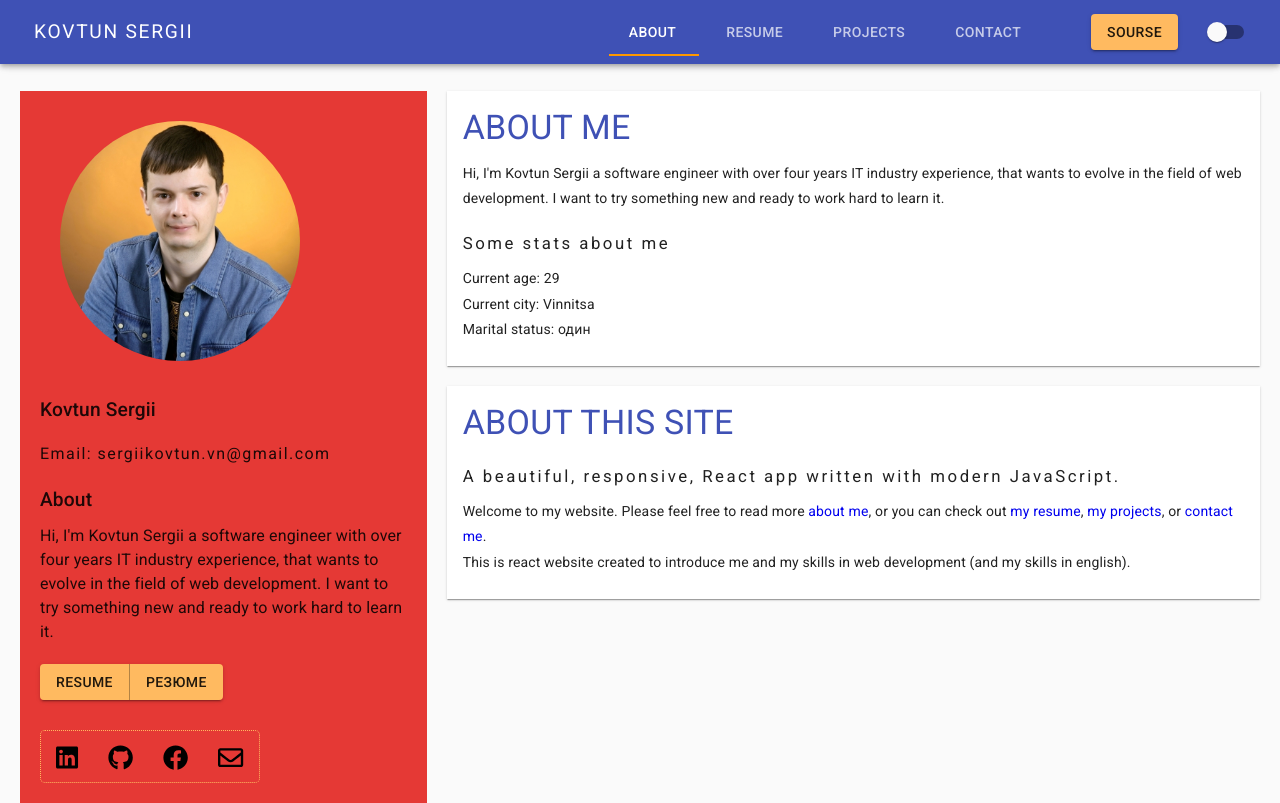
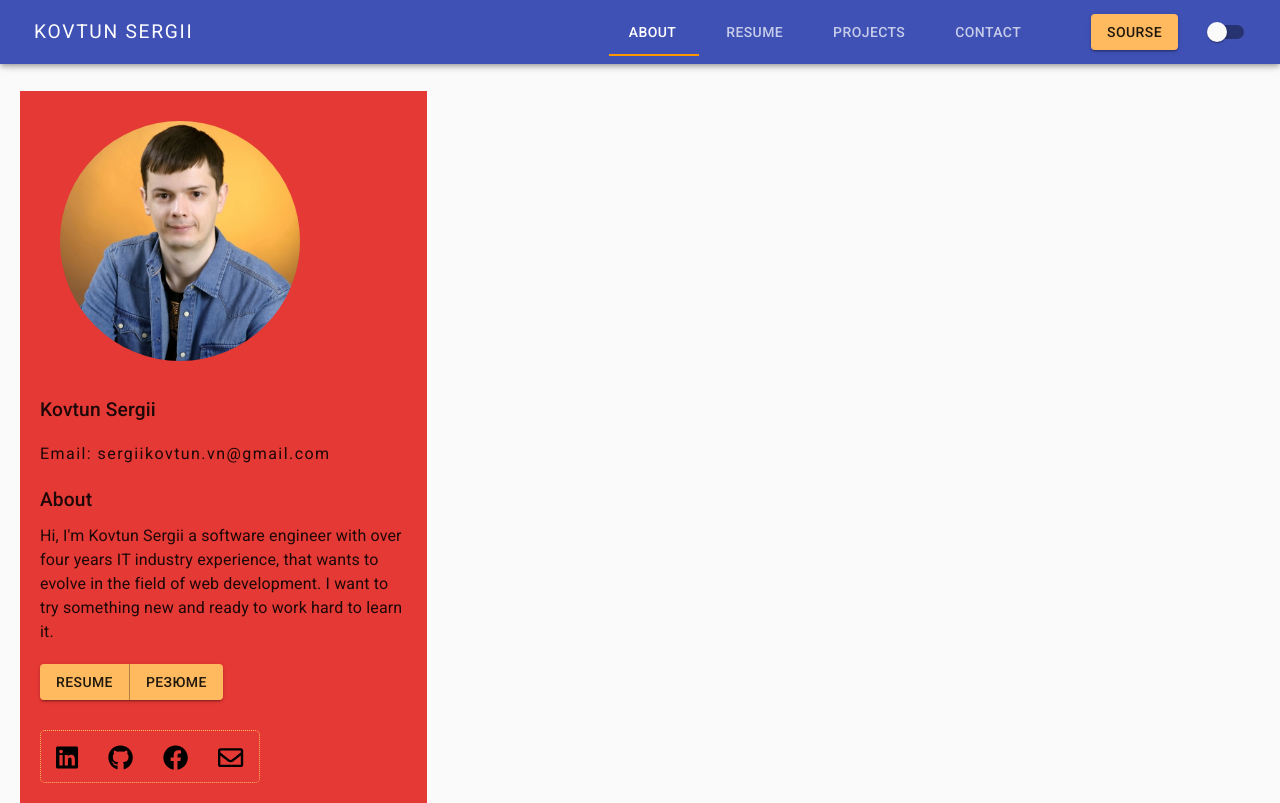
Before and after one commit to SergiiKov/cv, a React (Create React App) app: page / in a window 1280 px wide. Built offline with nearby package versions, Linux system fonts and the light colour scheme.

Commit message:
fix pages v5

```diff
--- a/src/App/App.jsx
+++ b/src/App/App.jsx
@@ -16,9 +16,8 @@ import Grid from '@material-ui/core/Grid';
 
 function App() {
   return (
-      <React.Fragment>
-             <BrowserRouter>
-              <Header />
+     <div>
+            <Header />
             <ThemeProvider theme={theme}>
               <Grid container>
                   <Grid item xs={12} sm={4} >
@@ -27,7 +26,7 @@ function App() {
                   <Grid item xs={12} sm={8} >
                     <Switch>
                        {/* <Route exact  path='/' component={HomePage} /> */}
-                      <Route exact path='/' component={AboutPage} />
+                      <Route exact path='/cv' component={AboutPage} />
                       <Route path='/resume' component={ResumePage} />
                       <Route path='/projects' component={ProjectsPage} />
                       <Route path='/contact' component={ContactPage} />
@@ -35,9 +34,10 @@ function App() {
                   </Grid>
               </Grid>
               </ThemeProvider>
-             </BrowserRouter>
 
-      </React.Fragment>
+     </div>
+
+
   );
 }
 
--- a/src/components/header/header.component.jsx
+++ b/src/components/header/header.component.jsx
@@ -171,7 +171,7 @@ const tabs= (
                 value={value}
                 onChange={handleChange}
           >
-            <Tab className={classes.tab} label='About' component={Link} to='/' />
+            <Tab className={classes.tab} label='About' component={Link} to='/cv' />
             <Tab className={classes.tab} label='Resume' component={Link} to='/resume' />
             <Tab className={classes.tab} label='Projects' component={Link} to='/projects' />
             <Tab className={classes.tab} label='Contact' component={Link} to='/contact' />
```
